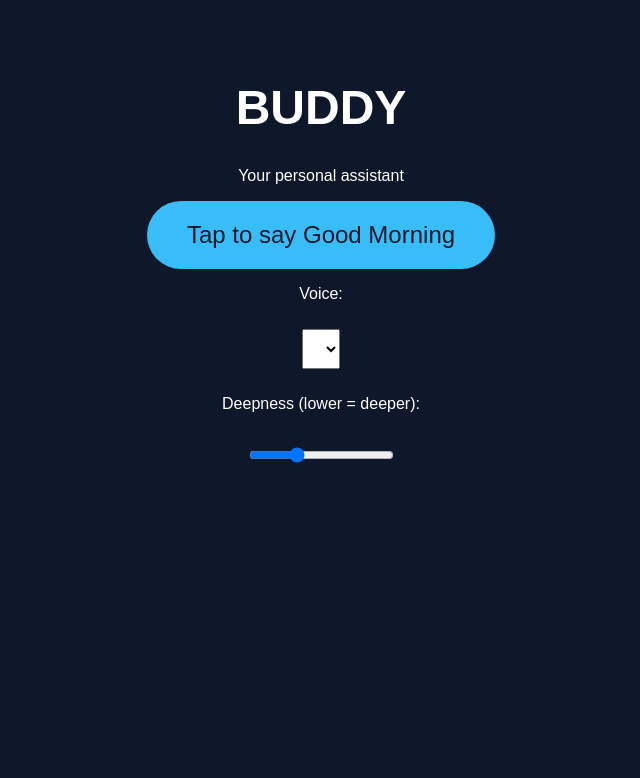
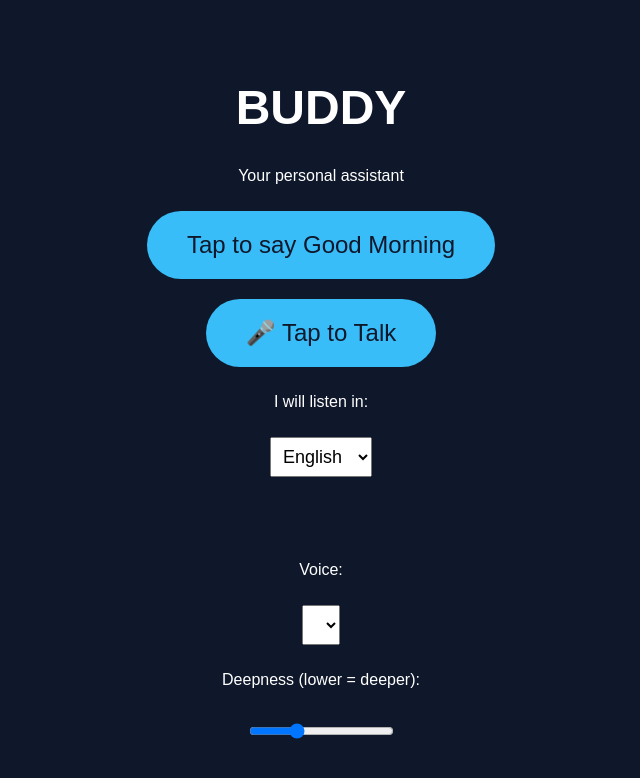
Before and after one commit to zaibsama2212-star/buddy, a plain HTML site: page index.html in a window 1280 px wide. Both pictures are taken after a click on the button "Tap to say Good Morning". Shown: the whole page, without its empty margins (319-959 px from the left). Drawn offline with Linux system fonts and the light colour scheme.

Commit message:
Update index.html

```diff
--- a/index.html
+++ b/index.html
@@ -7,14 +7,24 @@
   <style>
     body { font-family: sans-serif; text-align: center; padding: 40px 20px; background: #0f172a; color: white; }
     h1 { font-size: 48px; }
-    button { font-size: 24px; padding: 20px 40px; border: none; border-radius: 50px; background: #38bdf8; color: #0f172a; }
+    button { font-size: 24px; padding: 20px 40px; margin: 10px; border: none; border-radius: 50px; background: #38bdf8; color: #0f172a; }
     select, input { font-size: 18px; margin: 10px; padding: 8px; max-width: 90%; }
+    #heard { font-size: 22px; color: #facc15; min-height: 30px; }
   </style>
 </head>
 <body>
   <h1>BUDDY</h1>
   <p>Your personal assistant</p>
   <button onclick="sayHello()">Tap to say Good Morning</button>
+  <br>
+  <button id="micBtn" onclick="startListening()">🎤 Tap to Talk</button>
+  <p>I will listen in:</p>
+  <select id="langList">
+    <option value="en-IN">English</option>
+    <option value="hi-IN">Hindi</option>
+    <option value="gu-IN">Gujarati</option>
+  </select>
+  <p id="heard"></p>
   <p>Voice:</p>
   <select id="voiceList"></select>
   <p>Deepness (lower = deeper):</p>
@@ -35,15 +45,47 @@
     loadVoices();
     window.speechSynthesis.onvoiceschanged = loadVoices;
 
-    function sayHello() {
-      var msg = new SpeechSynthesisUtterance("Good morning! How can I help you today?");
-      var chosen = voices[document.getElementById("voiceList").value];
-      if (chosen) { msg.voice = chosen; msg.lang = chosen.lang; } else { msg.lang = "en-IN"; }
+    function speak(text, lang) {
+      var msg = new SpeechSynthesisUtterance(text);
+      if (lang === "en-IN") {
+        var chosen = voices[document.getElementById("voiceList").value];
+        if (chosen) { msg.voice = chosen; msg.lang = chosen.lang; } else { msg.lang = "en-IN"; }
+      } else {
+        msg.lang = lang;
+      }
       msg.pitch = parseFloat(document.getElementById("pitch").value);
       msg.rate = 1.1;
       window.speechSynthesis.cancel();
       window.speechSynthesis.speak(msg);
     }
+
+    function sayHello() {
+      speak("Good morning! How can I help you today?", "en-IN");
+    }
+
+    function startListening() {
+      var SR = window.SpeechRecognition || window.webkitSpeechRecognition;
+      var heard = document.getElementById("heard");
+      var btn = document.getElementById("micBtn");
+      if (!SR) { heard.textContent = "Speech listening is not supported in this browser."; return; }
+      var lang = document.getElementById("langList").value;
+      var rec = new SR();
+      rec.lang = lang;
+      rec.interimResults = false;
+      rec.onstart = function () { btn.textContent = "🎤 Listening..."; heard.textContent = ""; };
+      rec.onresult = function (e) {
+        var text = e.results[0][0].transcript;
+        heard.textContent = "You said: " + text;
+        if (text.toLowerCase().indexOf("good morning") !== -1) {
+          speak("Good morning! How can I help you today?", "en-IN");
+        } else {
+          speak("You said: " + text, lang);
+        }
+      };
+      rec.onerror = function (e) { heard.textContent = "Mic problem: " + e.error; };
+      rec.onend = function () { btn.textContent = "🎤 Tap to Talk"; };
+      rec.start();
+    }
   </script>
 </body>
 </html>
```
